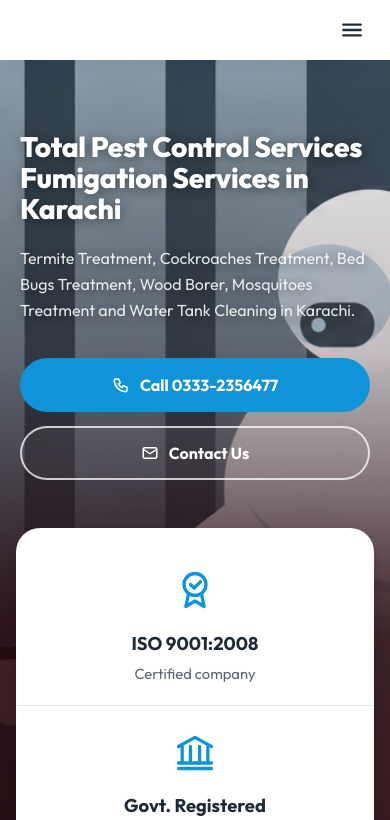
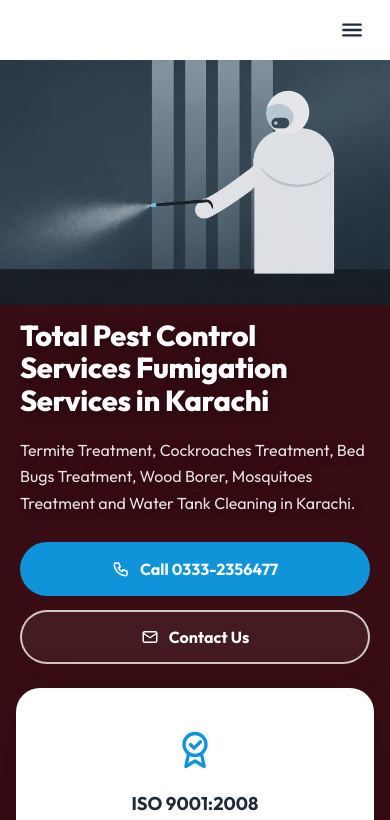
Before and after one commit to syednehajafferyy/tpcs, a plain HTML site: page index.html in a window 390 px wide. Shown: the top 820 px of the page. Drawn offline with Linux system fonts and the light colour scheme.

Commit message:
Refine mobile hero layout

```diff
--- a/index.html
+++ b/index.html
@@ -197,10 +197,13 @@
       }
     }
     @media (max-width:520px){
-      .tpcs-hero__inner{padding:56px 20px 80px}
-      .tpcs-hero__title{font-size:clamp(1.5rem,7.2vw,2rem);line-height:1.1}
+      .tpcs-hero__inner{padding:260px 20px 0}
+      .tpcs-hero__title{font-size:clamp(1.75rem,7.4vw,2.125rem);line-height:1.12}
+      .tpcs-hero__title br{display:none}
+      .tpcs-hero__text{margin-bottom:26px}
       .tpcs-hero__cta{flex-direction:column}
       .tpcs-btn{justify-content:center;width:100%}
+      .tpcs-hero__card{margin:24px auto 32px}
     }
     @media (prefers-reduced-motion:reduce){.tpcs-btn{transition:none}.tpcs-btn--primary:hover{transform:none}}
 
@@ -262,10 +265,20 @@
       .tpcs-hero__inner{padding:72px 20px 96px}
       .tpcs-hero__title,.tpcs-hero__text{text-shadow:0 2px 12px rgba(0,0,0,.45)}
     }
+    @media (max-width:520px){
+      .tpcs-hero{
+        background:
+          linear-gradient(180deg,rgba(40,8,14,.08) 0%,rgba(40,8,14,.16) 72%,var(--tp-maroon) 245px,var(--tp-maroon) 100%),
+          var(--tp-hero-img) 78% top/auto 245px no-repeat,
+          var(--tp-hero-fallback) 78% top/auto 245px no-repeat,
+          var(--tp-maroon);
+      }
+      .tpcs-hero__inner{padding:260px 20px 0}
+    }
   </style>
 
   <div class="tpcs-hero__inner">
-    <h1 id="tpcs-hero-title" class="tpcs-hero__title">Total Pest Control Services<br>Fumigation Services in Karachi</h1>
+    <h1 id="tpcs-hero-title" class="tpcs-hero__title">Total Pest Control Services <br>Fumigation Services in Karachi</h1>
     <p class="tpcs-hero__text">
       Termite Treatment, Cockroaches Treatment, Bed Bugs Treatment, Wood Borer,
       Mosquitoes Treatment and Water Tank Cleaning in Karachi.
```
Also changed, not shown: hero-section.html (+16 -3 lines), preview-hero-and-services.html (+16 -3 lines).
